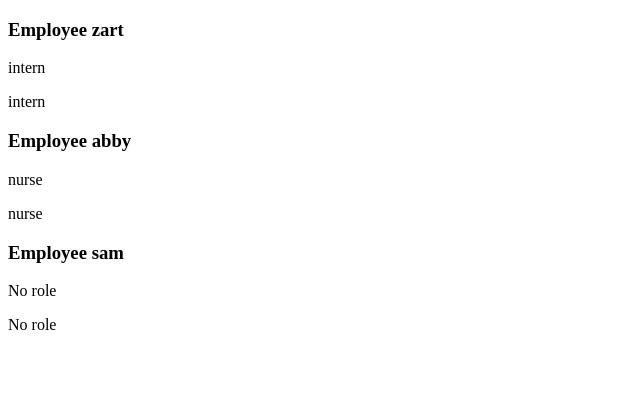
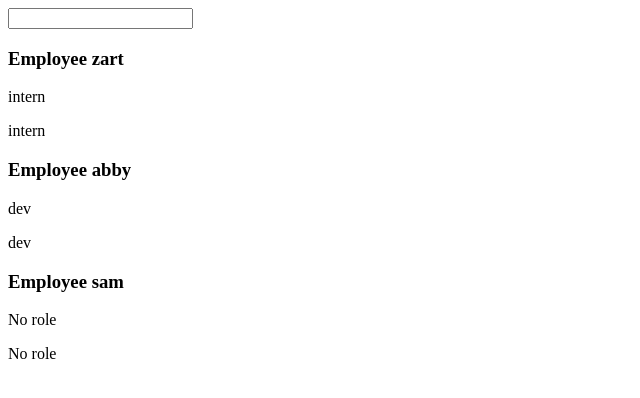
Before and after one commit to sohail70/React, a React (Create React App) app: page / in a window 1280 px wide. Shown: the top 398 px of the page, without its empty margins (0-640 px from the left). Built offline with nearby package versions, Linux system fonts and the light colour scheme.

Commit message:
Add state

```diff
--- a/src/App.js
+++ b/src/App.js
@@ -1,9 +1,12 @@
 import './App.css';
 import Employee from './components/Employee'; // ./ means search in the same dir   --> u can use <Employee /> instead of <Employee> </Employee>
-
+import {useState} from 'react'; //chera Employee ro to {} nazashti chun toye employee export default karde bodim
 function App() {
+  //! number one rule of state is you never assign a value to the var directly you always go through set function like setRole in below
+  const [role,setRole] = useState('dev'); //role ye state hast na variable , setRole func hast va role ro set mikune - use set ham meghdare default migire ke dev dadim
+  let role2='dev';
   console.log("We are about to list the employees");
-  const showEmployess = true; //ghable return mishe var ham sakht
+  const showEmployess = true; //ghable return mishe var ham sakht -
   return ( //chizi ke return mishe jsx hast ke shabih hamoon html hast --> albate logic ham mishe bargardond!
   // vase inke code js bezani toye paeen bayad ono to {} bezari
   //alabte deghat kun ke hamishe bayad single element bargardoni dar return pas kule tag haro bendaz to <> </> ya tag e div
@@ -12,9 +15,15 @@
       {console.log("we are inside the return")}
       {showEmployess ?
       <>
-        <Employee name="zart" role="intern"></Employee>
-        <Employee name="abby" role="nurse"/>
-        <Employee name="sam"/>
+        <input type="text" onChange={(e)=>{
+          console.log(e.target.value);
+          //role2 = e.target.value; ---> in javab nemide yani baes nemishe Employe dovom yani abby set beshe --> solution use kardan az state hast ke bala import kardim va ba useState ijadesh kardim va ba setRole set esh mikunim --> state chun be UI vasl mishe vali variable na
+          setRole(e.target.value);
+        }}
+        />
+          <Employee name="zart" role="intern"></Employee>
+          <Employee name="abby" role={role}/>
+          <Employee name="sam"/>
       </>
       : <p>you are not authorized to see the employee</p>}
     </div>
--- a/src/components/Employee.js
+++ b/src/components/Employee.js
@@ -4,6 +4,9 @@
 function Employee(props){ //Employee is a template ---> not specific employee
     // dakhele html tag age bashi niazi be "" nist mesle Employee-- har var ro to {} mizari ama age dakhle {} bashi niazi be {} vase har var  nist ama vase string bayad "" bezari
     //deghat kun parent comp is responsible for data thats to be displayed --> props inside the child comp should not be changed---> yani value be props nade modfyesh nakun---> inkar dar parent comp yani App dar App.js anjam mishe
+    //! pas dar kul vazife in component disply kardan value hast va nachange kardanesh --> change ba parent hast ke ma dar App.js ba state inkaro kardim
+
+    // props.name = "spspsps"; // we are not meant to change the value of gthe props in the child --> error mide --> balke bayad dar parent az tarigh state taghiresh bedi --> state ba var fargh dare --> state can be tied to use interface --> state taghir kune UI uodate mishe automatic
     return(
     <>
     <h3>Employee {props.name}</h3>
```
Also changed, not shown: soheil.txt.
